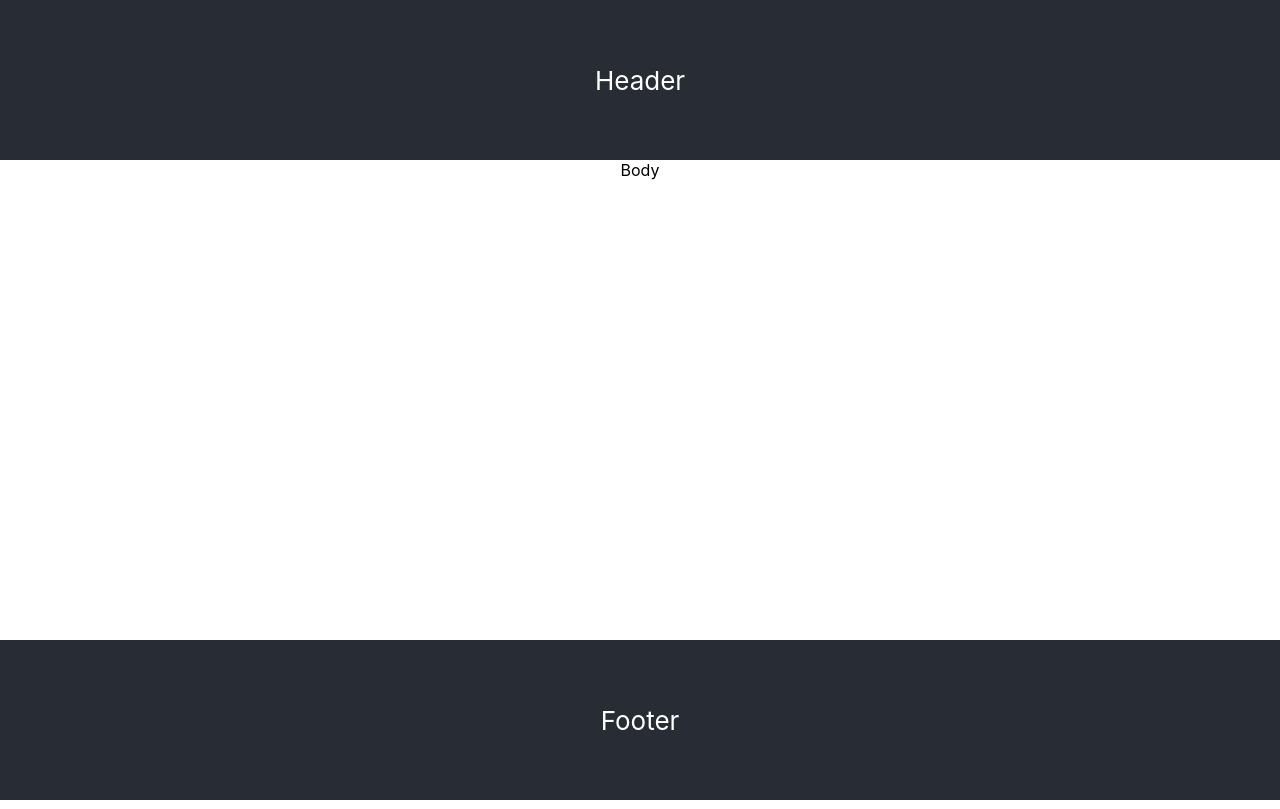
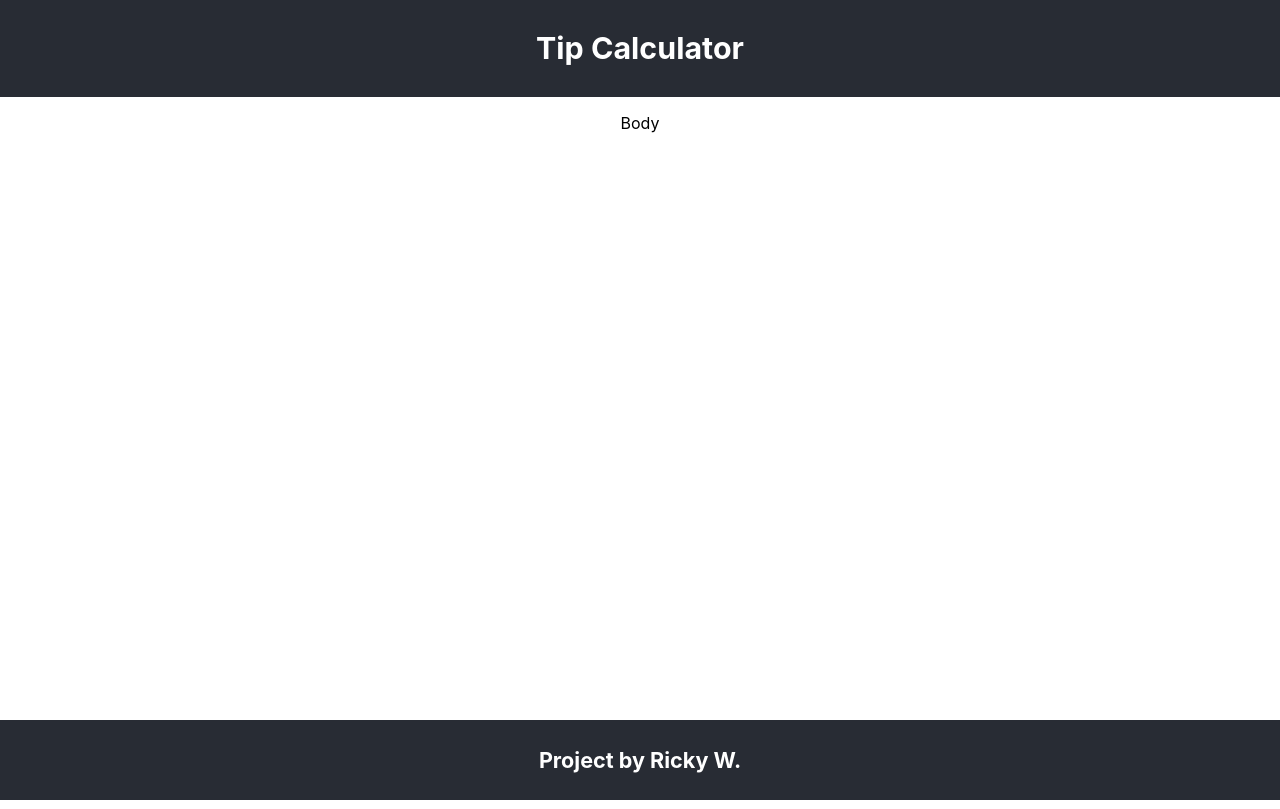
Before and after one commit to RicardoGWill/react-tip-calculator, a React (Create React App) app: page / in a window 1280 px wide. Built offline with nearby package versions, Linux system fonts and the light colour scheme.

Commit message:
Changed header and footer as well as some CSS.

```diff
--- a/src/App.css
+++ b/src/App.css
@@ -23,13 +23,14 @@
 
 .App-header {
   background-color: #282c34;
-  min-height: 20vh;
+  min-height: 10vh;
   display: flex;
   flex-direction: column;
   align-items: center;
   justify-content: center;
   font-size: calc(10px + 2vmin);
   color: white;
+  margin-bottom: 2vh;
 }
 
 .App-footer {
@@ -38,7 +39,7 @@
   bottom:0;
   right:0;
   background-color: #282c34;
-  height: 20vh;
+  height: 10vh;
   display: flex;
   flex-direction: column;
   align-items: center;
--- a/src/components/Footer.js
+++ b/src/components/Footer.js
@@ -4,7 +4,9 @@ class Footer extends Component {
   render(){
     return(
       <div>
-        Footer
+        <h5>
+          Project by Ricky W.
+        </h5>
       </div>
     );
   }
--- a/src/components/Header.js
+++ b/src/components/Header.js
@@ -4,7 +4,9 @@ class Header extends Component {
   render(){
     return(
       <div>
-        Header
+        <h3>
+          Tip Calculator
+        </h3>
       </div>
     );
   }
```
